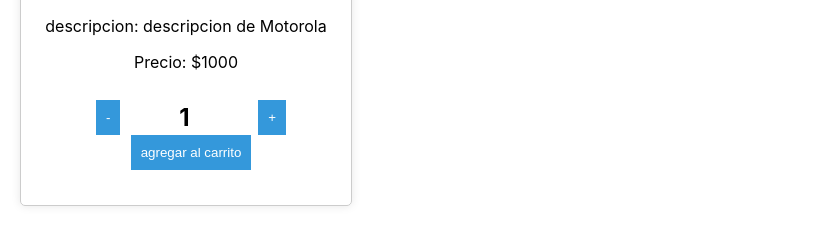
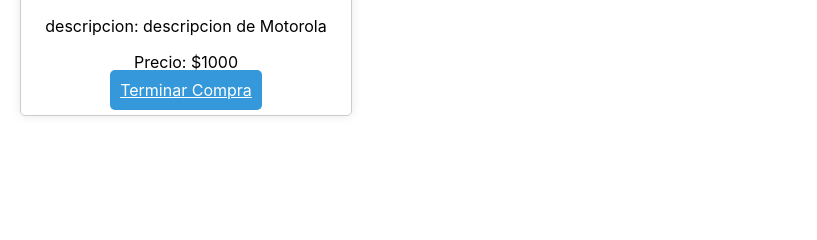
Before and after one commit to Torero86/ecommerce, a React (Create React App) app: page /item/1 in a window 1280 px wide. Both pictures are taken after a click on the button "agregar al carrito". Shown: the part 510-750 px from the top of the page, without its empty margins (0-817 px from the left). Built offline with nearby package versions, Linux system fonts and the light colour scheme.

Commit message:
EntregaFinal1

```diff
--- a/src/components/ItemDetail/ItemDetail.js
+++ b/src/components/ItemDetail/ItemDetail.js
@@ -1,7 +1,17 @@
 import "./ItemDetail.css"
 import ItemCount from "../ItemCount/ItemCount"
+import { useState } from "react"
+import { NavLink, Link } from "react-router-dom"
 
 const ItemDetail = ({id, name, img, category, description, price, stock}) =>{
+
+    const [quantityAdded, setQuantityAdded] = useState(0)
+
+    const handleOnAdd = (quantity) => {
+        setQuantityAdded(quantity)
+    }
+
+
     return(
         <article className="CardItem">
             <header className="Header">
@@ -25,7 +35,16 @@
                 </p>
             </section>
             <footer className="ItemFooter">
-            <ItemCount initial={1} stock={10} onAdd={(quantity) =>console.log ("cantidad agregada", quantity) } />
+                {
+                    quantityAdded > 0 ? (
+                        <Link to="/cart" className="Option">Terminar Compra</Link>
+                    ) : (
+                        <ItemCount initial={1} stock={10} onAdd={handleOnAdd} />
+                    )
+                }
+
+
+
             </footer>
 
         </article>
```
